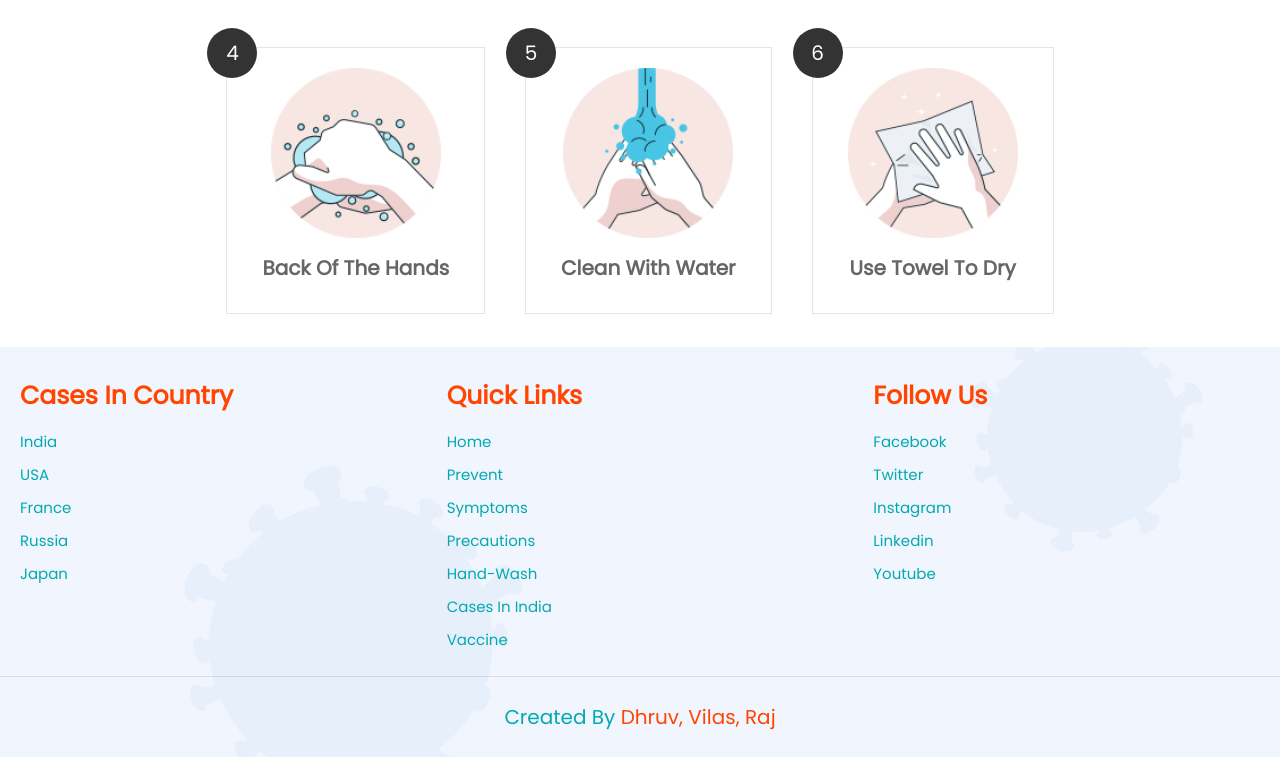
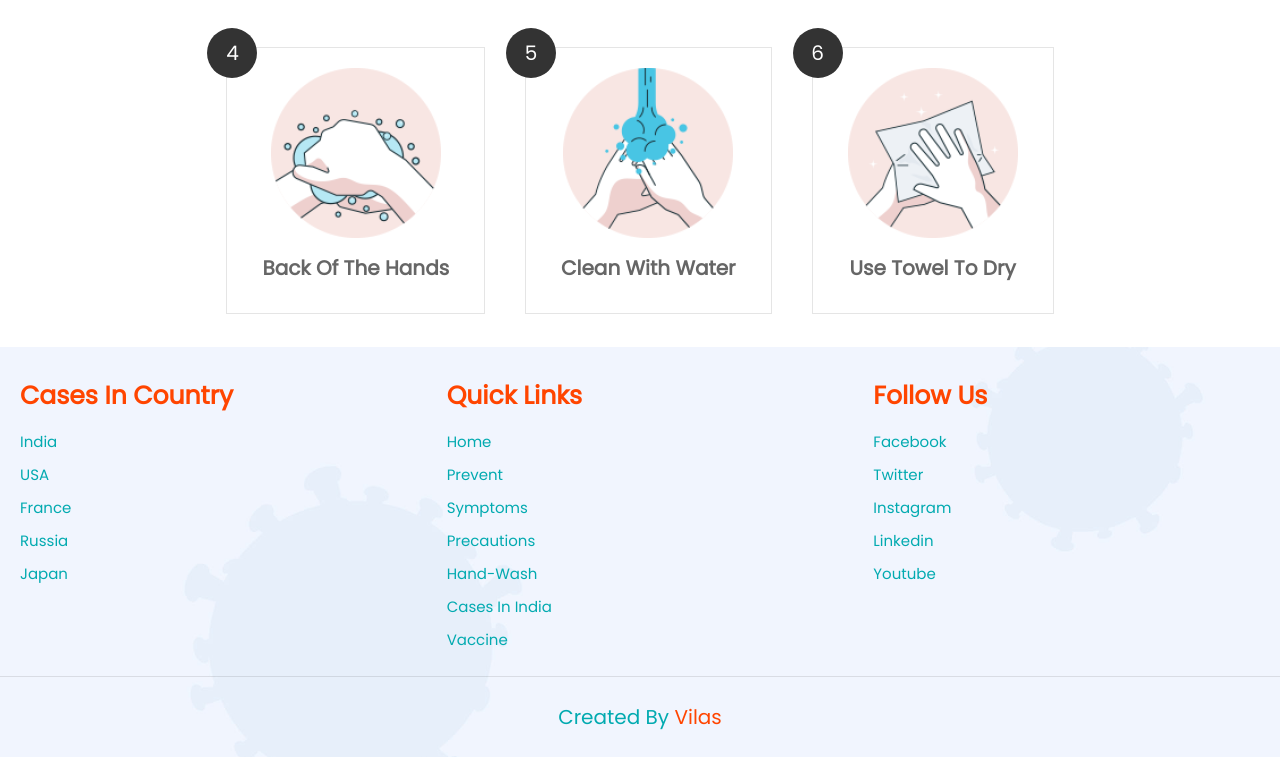
Before and after one commit to Vilas4301/WEB-DEVELOPMENT-PROJECT, a plain HTML site: page index.html in a window 1280 px wide. Shown: the part 4246-5003 px from the top of the page. Drawn offline with nearby package versions, Linux system fonts and the light colour scheme.

Commit message:
Update index.html

```diff
--- a/index.html
+++ b/index.html
@@ -262,7 +262,7 @@
         </div>
     </div>
 
-    <h1 class="credit"> created by <a href="#">Dhruv, Vilas, Raj</a></h1>
+    <h1 class="credit"> created by <a href="#">Vilas</a></h1>
 </div>
 
 <a href="#home" class="scroll-top">
```
